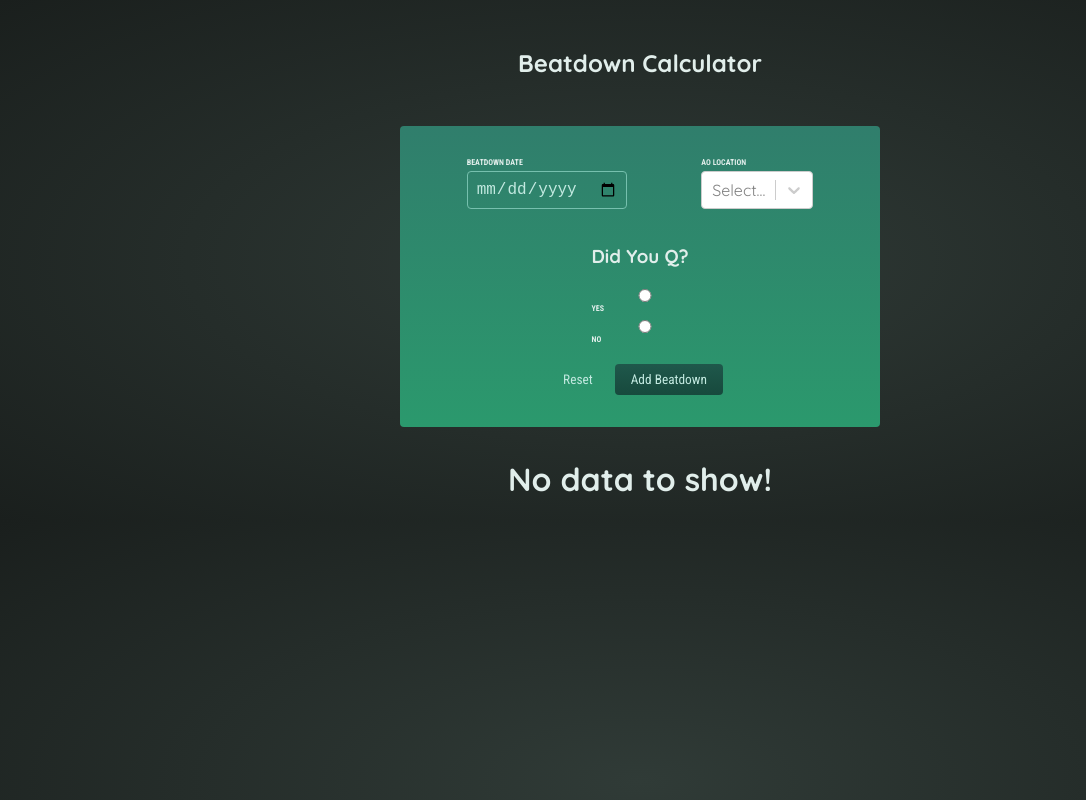
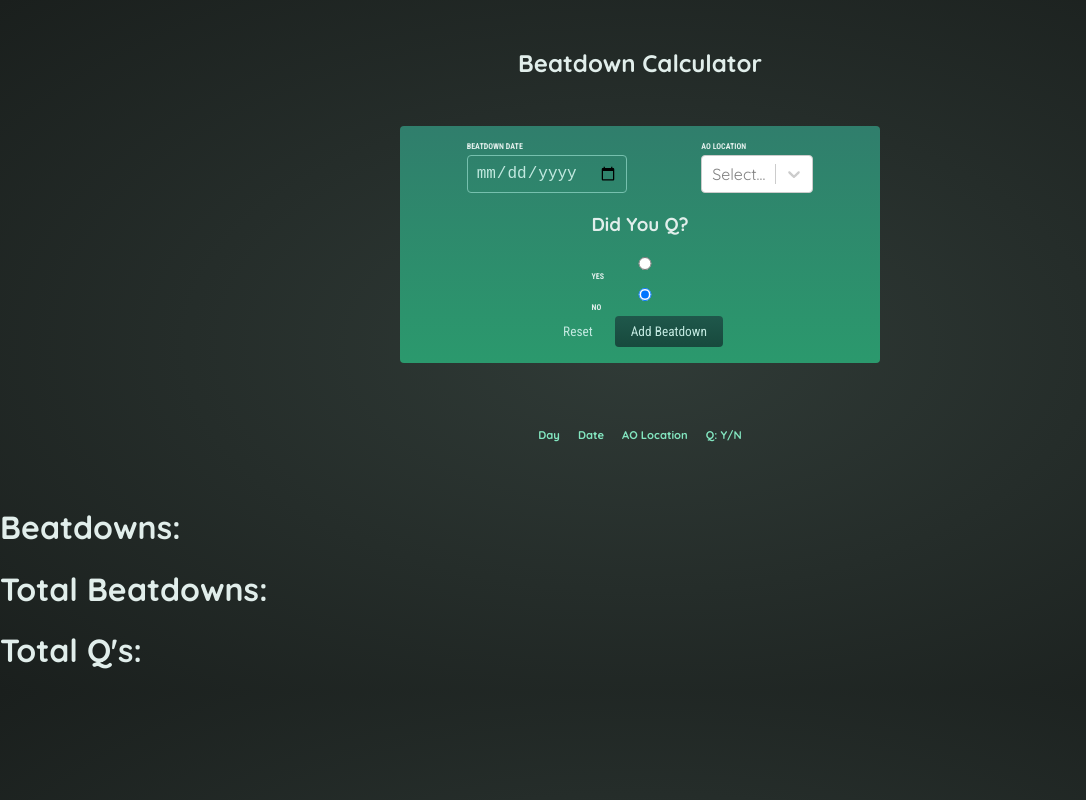
Before and after one commit to zach0811/beatdown-tracker, a React (Create React App) app: page / in a window 1280 px wide. Shown: the whole page, without its empty margins (0-1086 px from the left). Built offline with nearby package versions, Linux system fonts and the light colour scheme.

Commit message:
got the form working

```diff
--- a/public/index.html
+++ b/public/index.html
@@ -9,7 +9,7 @@
       name="description"
       content="Web site created using create-react-app"
     />
-    <link rel="apple-touch-icon" href="%PUBLIC_URL%/logo192.png" />
+    <!-- <link rel="apple-touch-icon" href="%PUBLIC_URL%/logo192.png" /> -->
     <!--
       manifest.json provides metadata used when your web app is installed on a
       user's mobile device or desktop. See https://developers.google.com/web/fundamentals/web-app-manifest/
--- a/src/App.js
+++ b/src/App.js
@@ -1,46 +1,9 @@
-import { Form } from "./Components/Form/Form";
-import { Table } from "./Components/Table/Table";
-import { Header } from "./Components/Header/Header";
-import { useState } from "react";
+import { Page } from "./Components/Page/Page";
 
 function App() {
-  const [userInput, setUserInput] = useState();
-
-  const calculateHandler = (userInput) => {
-    setUserInput(userInput);
-  };
-
-  const yearlyData = [];
-
-  if (userInput) {
-    let currentSavings = +userInput["current-savings"];
-    const yearlyContribution = +userInput["yearly-contribution"];
-    const expectedReturn = +userInput["expected-return"] / 100;
-    const duration = +userInput["duration"];
-
-    for (let i = 0; i < duration; i++) {
-      const yearlyInterest = currentSavings * expectedReturn;
-      currentSavings += yearlyInterest + yearlyContribution;
-      yearlyData.push({
-        year: i + 1,
-        yearlyInterest: yearlyInterest,
-        savingsEndOfYear: currentSavings,
-        yearlyContribution: yearlyContribution,
-      });
-    }
-  }
-
   return (
     <div>
-      <Header />
-      <Form onCalculate={calculateHandler} />
-      {!userInput && <h1 style={{ textAlign: "center" }}>No data to show!</h1>}
-      {userInput && (
-        <Table
-          data={yearlyData}
-          initialInvestment={userInput["current-savings"]}
-        />
-      )}
+      <Page />
     </div>
   );
 }
--- a/src/Components/Form/Form.js
+++ b/src/Components/Form/Form.js
@@ -1,83 +1,89 @@
 import classes from "./Form.module.css";
-import { useState } from "react";
+import { useState, useRef } from "react";
 import Select from "react-select";
+import { aoList } from "../../resources/aoList";
 
 export const Form = (props) => {
-  const initialInput = {
-    "beatdown-date": "",
-    "ao-location": "",
-    "q-option": "",
-  };
+  const [date, setDate] = useState("");
+  const [dayOfWeek, setDayOfWeek] = useState("");
+  const [ledWorkout, setLedWorkout] = useState("no");
+  const [selectedAo, setSelectedAo] = useState(null);
+  const dateInputRef = useRef(null);
+  const [beatdownCount, setBeatdownCount] = useState(0);
 
-  const [userInput, setUserInput] = useState(initialInput);
-
-  const aoList = [
-    { value: 7, label: "Rubicon", key: "option1" },
-    { value: 8, label: "Badapple", key: "option1" },
-    { value: 9, label: "Windjammer", key: "option1" },
-    { value: 10, label: "Crossroads", key: "option1" },
-    { value: 7, label: "Rubicon", key: "option1" },
-    { value: 8, label: "Badapple", key: "option1" },
-    { value: 9, label: "Windjammer", key: "option1" },
-    { value: 10, label: "Crossroads", key: "option1" },
-    { value: 7, label: "Rubicon", key: "option1" },
-    { value: 8, label: "Badapple", key: "option1" },
-    { value: 9, label: "Windjammer", key: "option1" },
-    { value: 10, label: "Crossroads", key: "option1" },
-    { value: 7, label: "Rubicon", key: "option1" },
-    { value: 8, label: "Badapple", key: "option1" },
-    { value: 9, label: "Windjammer", key: "option1" },
-    { value: 10, label: "Crossroads", key: "option1" },
-  ];
-
-  const handleReset = () => {
-    setUserInput(initialInput);
-  };
-
-  const handleFormChange = (input, value) => {
-    setUserInput((prevInput) => {
-      return {
-        ...prevInput,
-        [input]: +value,
-      };
-    });
+  let beatdown = {
+    day: dayOfWeek,
+    date: date,
+    location: selectedAo,
+    ledWorkout: ledWorkout,
   };
 
   const handleSubmit = (event) => {
     event.preventDefault();
-    props.onCalculate(userInput);
+    props.onAddBeatdown(beatdown);
+    setBeatdownCount(beatdownCount + 1);
+  };
+
+  console.log(beatdownCount);
+
+  const handleReset = () => {
+    setSelectedAo(null);
+    setLedWorkout("no");
+    setDate("");
+  };
+
+  const handleDateChange = (e) => {
+    setDate(e.target.value);
+    const dateObject = new Date(e.target.value);
+    const dayOfWeek = dateObject.getDay();
+    const daysOfWeek = [
+      "Sunday",
+      "Monday",
+      "Tuesday",
+      "Wednesday",
+      "Thursday",
+      "Friday",
+      "Saturday",
+    ];
+    setDayOfWeek(daysOfWeek[dayOfWeek]);
+  };
+
+  const handleSelectChange = (e) => {
+    setLedWorkout(e.target.value);
+  };
+
+  const handleAoChange = (selectedAo) => {
+    setSelectedAo(selectedAo);
   };
 
   return (
     <div>
       <form className={classes.form}>
         <div className={classes["input-group"]}>
-          <p>
+          <div>
             <label htmlFor="beatdown-date">Beatdown Date</label>
             <input
               type="date"
               id="beatdown-date"
               name="beatdown-date"
-              value={userInput["beatdown-date"]}
-              onChange={(event) =>
-                handleFormChange("beatdown-date", event.target.value)
-              }
+              ref={dateInputRef}
+              onChange={handleDateChange}
             />
-          </p>
-          <p>
+          </div>
+          <div>
             <label htmlFor="ao-location">AO Location</label>
             <Select
               closeMenuOnSelect={true}
               id="ao-location"
               name="ao-location"
-              onChange={(event) =>
-                handleFormChange("ao-location", event.target.value)
-              }
               isClearable
               isDisabled=""
               options={aoList}
+              onChange={handleAoChange}
+              // key={`${selected}`}
+              value={selectedAo || ""}
             />
-          </p>
+          </div>
         </div>
         <div className={classes["input-group"]}>
           <div>
@@ -85,32 +91,28 @@ export const Form = (props) => {
             <div className="">
               <label>
                 <input
-                  onChange={(event) =>
-                    handleFormChange("q-option", event.target.value)
-                  }
+                  onChange={handleSelectChange}
                   type="radio"
                   name="yes"
-                  value="q-option"
-                  checked=""
+                  value="yes"
+                  checked={ledWorkout === "yes"}
                 />
                 Yes
               </label>
               <label>
                 <input
-                  onChange={(event) =>
-                    handleFormChange("q-option", event.target.value)
-                  }
+                  onChange={handleSelectChange}
                   type="radio"
                   name="no"
-                  value="ao"
-                  checked=""
+                  value="no"
+                  checked={ledWorkout === "no"}
                 />
                 No
               </label>
             </div>
           </div>
         </div>
-        <p className={classes.actions}>
+        <div className={classes.actions}>
           <button
             type="reset"
             className={classes.buttonAlt}
@@ -125,7 +127,7 @@ export const Form = (props) => {
           >
             Add Beatdown
           </button>
-        </p>
+        </div>
       </form>
     </div>
   );
--- /dev/null
+++ b/src/Components/Page/Page.js
@@ -0,0 +1,28 @@
+import { Table } from "../Table/Table";
+import { Header } from "../Header/Header";
+import { Form } from "../Form/Form";
+import { useState } from "react";
+import { Totals } from "../Totals/Totals";
+
+export const Page = () => {
+  const [beatdowns, setBeatdowns] = useState([]);
+  const [beatdownCount, setBeatdownCount] = useState();
+
+  const handleAddBeatdownCount = () => {
+    setBeatdownCount(beatdownCount);
+  };
+
+  const handleAddBeatdown = (beatdown) => {
+    setBeatdowns((prevBeatdowns) => [...prevBeatdowns, beatdown]);
+  };
+
+  return (
+    <>
+      <Header />
+      <Form onAddBeatdown={handleAddBeatdown} />
+      {!beatdowns && <h1 style={{ textAlign: "center" }}>No data to show!</h1>}
+      {beatdowns && <Table data={beatdowns} />}
+      <Totals onAddBeatdownCount={beatdownCount} />
+    </>
+  );
+};
--- a/src/Components/Table/Table.js
+++ b/src/Components/Table/Table.js
@@ -6,30 +6,19 @@ export const Table = (props) => {
       <table className={classes.result}>
         <thead>
           <tr>
+            <th>Day</th>
             <th>Date</th>
             <th>AO Location</th>
             <th>Q: Y/N</th>
           </tr>
         </thead>
         <tbody>
-          {props.data.map((yearData) => (
-            <tr key={yearData.year}>
-              <td>{yearData.year}</td>
-              {/* <td>{formatter.format(yearData.savingsEndOfYear)}</td>
-              <td>{formatter.format(yearData.yearlyInterest)}</td>
-              <td>
-                {formatter.format(
-                  yearData.savingsEndOfYear -
-                    props.initialInvestment -
-                    yearData.yearlyContribution * yearData.year
-                )}
-              </td>
-              <td>
-                {formatter.format(
-                  props.initialInvestment +
-                    yearData.yearlyContribution * yearData.year
-                )}
-              </td> */}
+          {props.data.map((beatdown, index) => (
+            <tr key={index}>
+              <td>{beatdown.day}</td>
+              <td>{beatdown.date}</td>
+              <td>{beatdown.location.label}</td>
+              <td>{beatdown.ledWorkout.charAt(0).toUpperCase()}</td>
             </tr>
           ))}
         </tbody>
--- /dev/null
+++ b/src/Components/Totals/Total.module.css
@@ -0,0 +1,9 @@
+.total {
+
+    padding: 1rem;
+    max-width: 30rem;
+    margin: 2rem auto;
+    border-radius: 4px;
+    background: linear-gradient(180deg, #307e6c, #2b996d);
+
+}
--- /dev/null
+++ b/src/Components/Totals/Totals.js
@@ -0,0 +1,9 @@
+export const Totals = (props) => {
+  return (
+    <div className="total">
+      <h1>Beatdowns: {props.beatdownCount} </h1>
+      <h1>Total Beatdowns:</h1>
+      <h1>Total Q's: </h1>
+    </div>
+  );
+};
--- /dev/null
+++ b/src/resources/aoList.js
@@ -0,0 +1,18 @@
+export const aoList = [
+  { value: 1, label: "Rubicon", key: "option1" },
+  { value: 2, label: "Badapple", key: "option1" },
+  { value: 3, label: "Windjammer", key: "option1" },
+  { value: 4, label: "Crossroads", key: "option1" },
+  { value: 5, label: "Rubicon", key: "option1" },
+  { value: 6, label: "Badapple", key: "option1" },
+  { value: 7, label: "Windjammer", key: "option1" },
+  { value: 8, label: "Crossroads", key: "option1" },
+  { value: 9, label: "Rubicon", key: "option1" },
+  { value: 10, label: "Badapple", key: "option1" },
+  { value: 11, label: "Windjammer", key: "option1" },
+  { value: 12, label: "Crossroads", key: "option1" },
+  { value: 13, label: "Rubicon", key: "option1" },
+  { value: 14, label: "Badapple", key: "option1" },
+  { value: 15, label: "Windjammer", key: "option1" },
+  { value: 16, label: "Crossroads", key: "option1" },
+];
```
